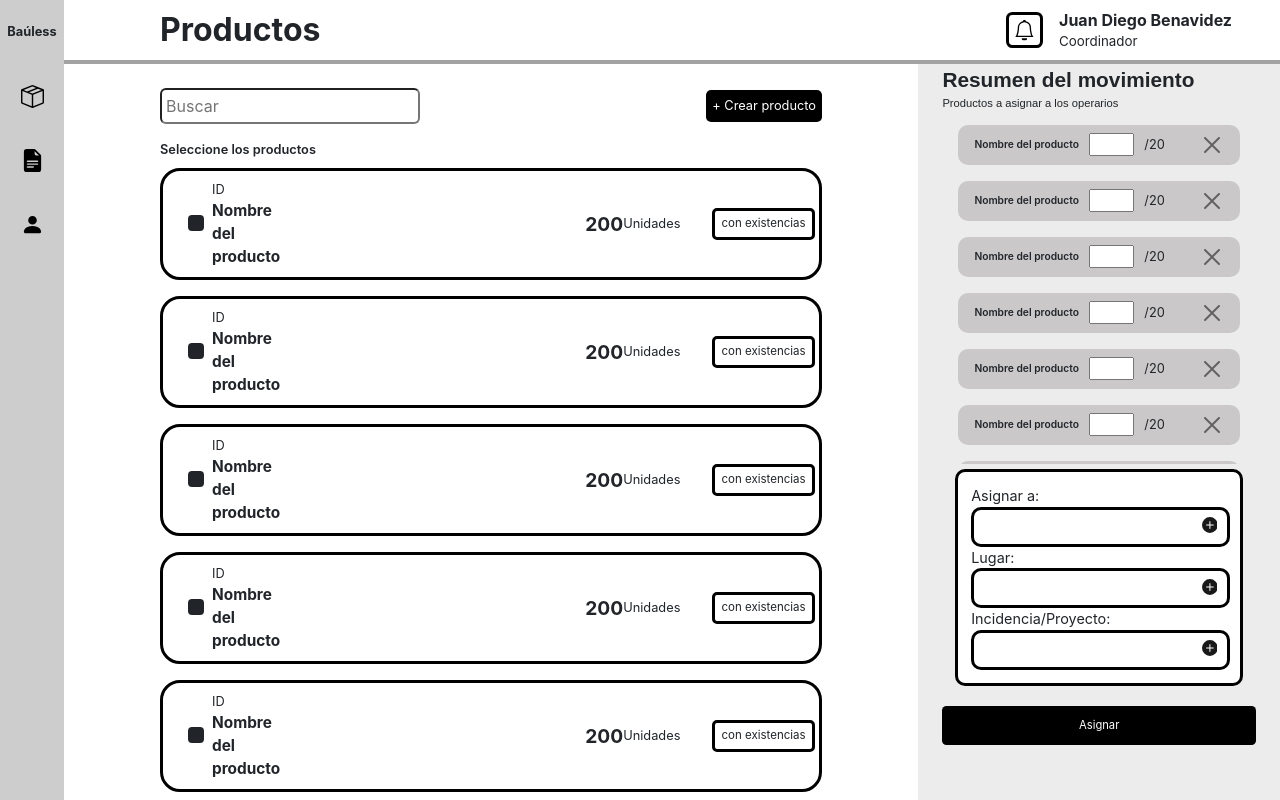
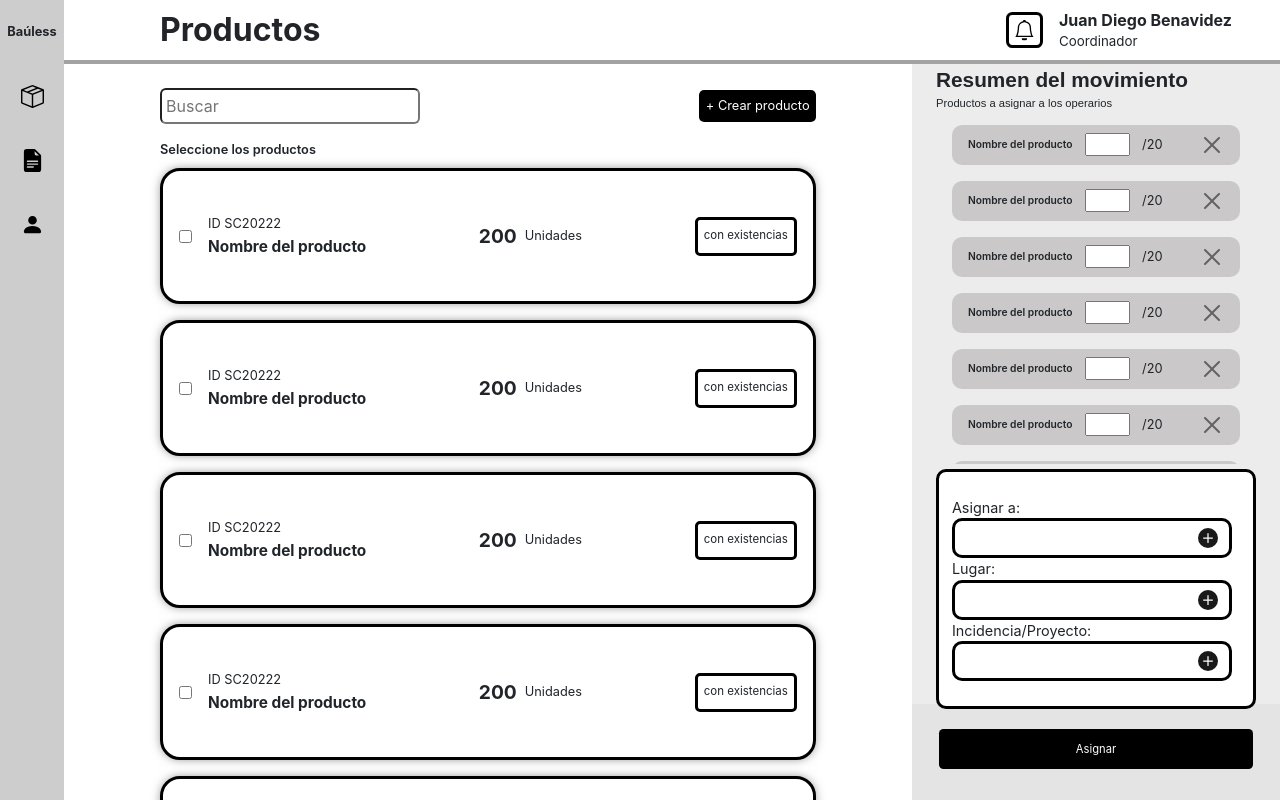
Before and after one commit to yeison0797/inventario.Front, a React (Create React App) app: page /productos in a window 1280 px wide. Built offline with nearby package versions, Linux system fonts and the light colour scheme.

Commit message:
der-update

```diff
--- a/src/paginas/componentes/ProductoCreado.js
+++ b/src/paginas/componentes/ProductoCreado.js
@@ -2,21 +2,19 @@ import React from "react";
 import './css/ProductoCreado.css';
 
 
-export function ProductoCreado (props){
-  return(
-    <div className="tarjeta">
+export function ProductoCreado(props) {
+  return (
+    <div className="tarjeta px-3">
       {/* checkbox y nombre con id */}
-      <div className="check-nombre">
-        <div class="form-check">
-          <input class="form-check-input bg-dark border-0" type="checkbox" value="" id="flexCheckDefault"/>
-        </div>
-        <div className="nombre-id">
-          <label className="id">ID {console.log(props)}</label>
+      <div className="check-nombre gap-3">
+        <input class=" bg-dark border-0" type="checkbox" value="" id="flexCheckDefault" />
+        <div className="nombre-id d-inline-block">
+          <label className="id d-block">ID SC20222 {console.log(props)}</label>
           <label className="nombre">Nombre del producto</label>
         </div>
       </div>
       {/* cantidad y unidad */}
-      <div className="cantidad-unidad">
+      <div className="cantidad-unidad gap-2">
         <label className="cantidad">200</label>
         <label className="unidad">Unidades</label>
       </div>
--- a/src/paginas/componentes/css/BusquedaTrabajadores.css
+++ b/src/paginas/componentes/css/BusquedaTrabajadores.css
@@ -1,5 +1,6 @@
 .recuadro-busqueda{
-    width: 20em;
+    width: 40vh;
+    height: 30vh;
     flex-direction: column;
     background-color: bisque;
     border-radius: 10px;
@@ -13,7 +14,7 @@
 }
 
 .buscar-trabajador{
-    width: 18em;
+    width: 35vh;
     height: 5vh;
     border-radius: 10px;
     border: solid;
@@ -28,10 +29,10 @@
 .input-icon{
     color: #191919;
 	position: absolute;
-	width: 1.1em;
-	height: 20px;
-	left: 16em;
-	top: 2.8em;
+	width: 4vh;
+	height: 2.5vh;
+	left: 30vh;
+	top: 5.2vh;
 	transform: translateY(-50%);
     cursor: pointer;
 }
--- a/src/paginas/componentes/css/DerProductos.css
+++ b/src/paginas/componentes/css/DerProductos.css
@@ -1,6 +1,6 @@
 .der{
     display: flex;
-    height: 100%;
+    height: 80vh;
     flex-direction: column;
     background-color: rgb(236, 236, 236);
 }
--- a/src/paginas/componentes/css/ProductoCreado.css
+++ b/src/paginas/componentes/css/ProductoCreado.css
@@ -1,25 +1,22 @@
 .tarjeta{
     display: block;
-    height: 7em;
+    height: 17vh;
+    width: 100%;
     background-color: white;
     border-radius: 20px;
     border: solid black;
     display: flex;
     align-items: center;
+    justify-content: space-between;
+    box-shadow: 0px 0px 11px -2px rgba(0,0,0,0.55);
 }
 
 .check-nombre{
-    height: 100%;
-    width: 24vw;
-    display: flex;
-    align-items: center;
-    justify-content: space-between;
-    padding: 0px 125px 0px 25px;
+  display: flex;
+  align-items: center;
 }
 
 .nombre-id{
-    display: flex;
-    flex-direction: column;
 }
 
 .id{
@@ -32,12 +29,9 @@
 
 .cantidad-unidad{
     height: 100%;
-    width: 24vw;
-
     display: flex;
     align-items: center;
-    justify-content: space-between;
-    padding: 0px 95px 0px 180px;
+
 }
 
 .cantidad{
@@ -51,11 +45,10 @@
 
 .existencias{
     height: 100%;
-    width: 12vw;
+
     display: flex;
     align-items: center;
     justify-content: center;
-    padding-right: 20px;
 }
 
 .btn-existencias{
```
